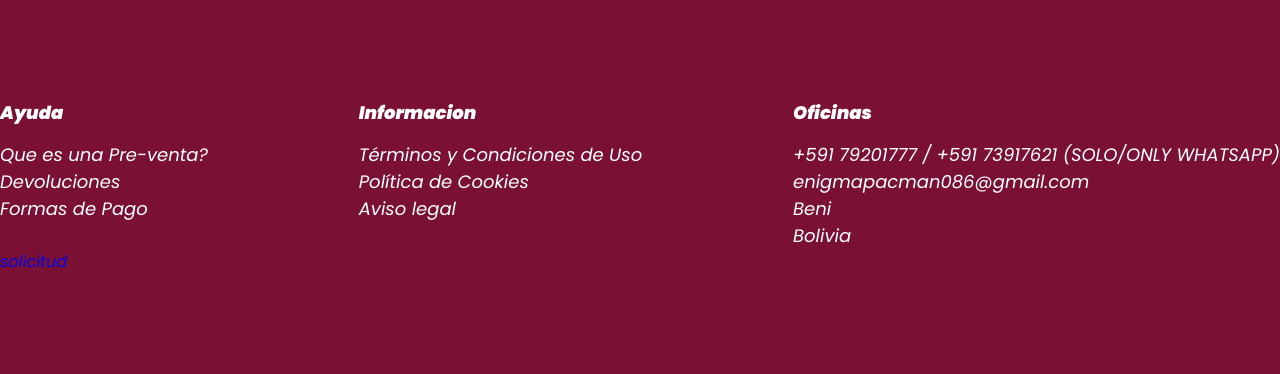
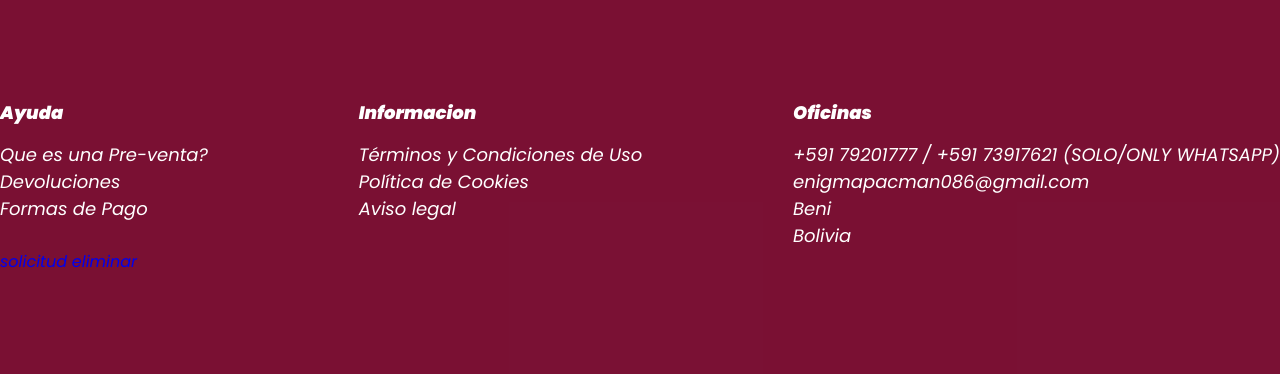
Before and after one commit to tiendaColection/love, a Django app: page /subir-categoria/ in a window 1280 px wide. Shown: the part 1577-1951 px from the top of the page. Run offline with Django 4.2, Linux system fonts and the light colour scheme.

```diff
--- a/tasks/templates/base.html
+++ b/tasks/templates/base.html
@@ -142,6 +142,7 @@
         </div>
         <div>
             <a href="{% url 'solicitud' %}">solicitud</a>
+            <a href="{% url 'eliminar' %}">eliminar</a>
         </div>
     </footer>
     <script>
```
